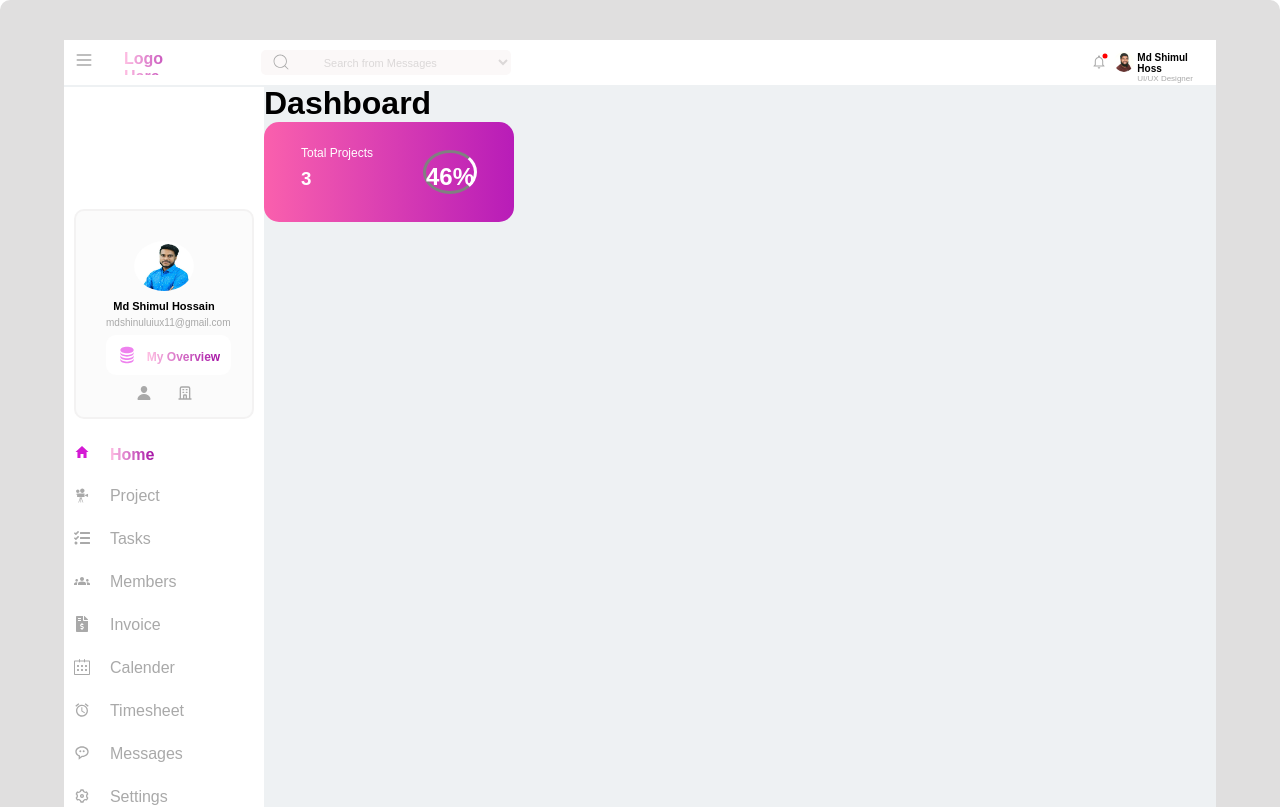
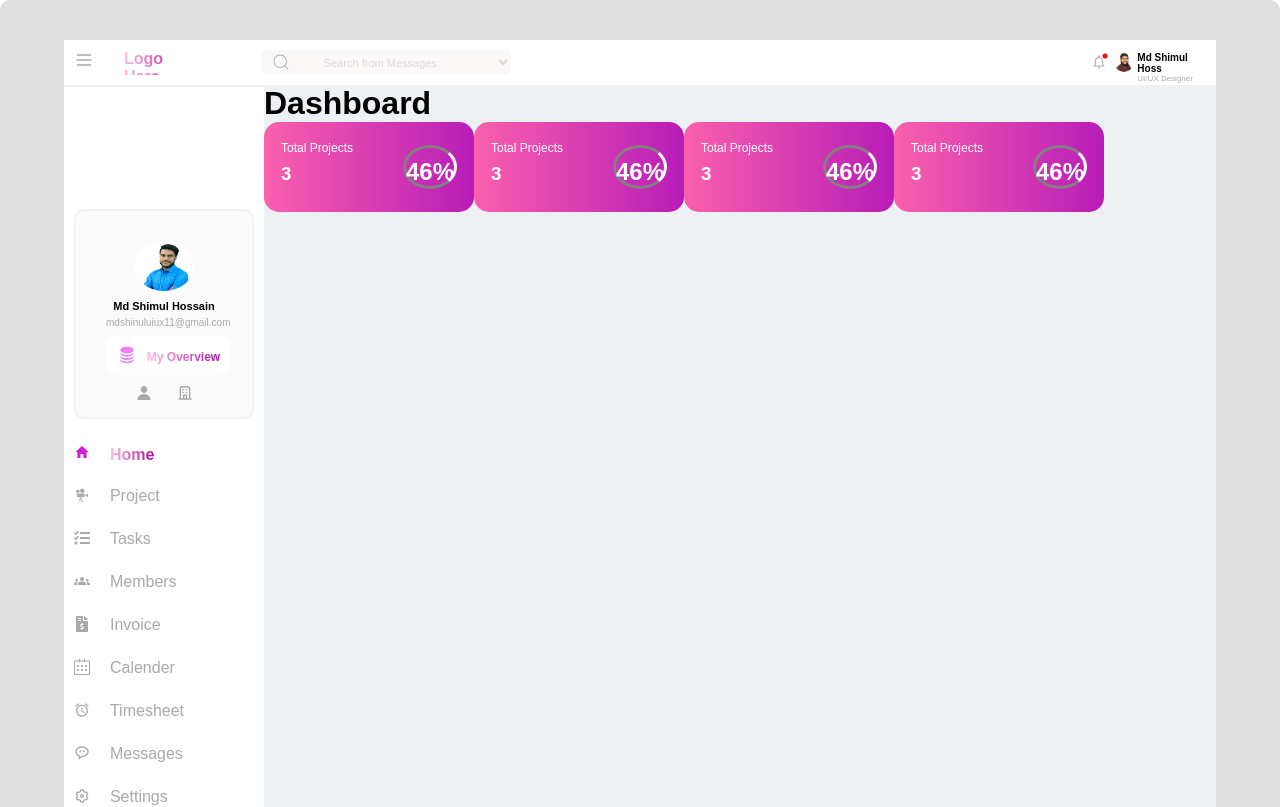
Before and after one commit to dantocome/reacttype-dashboard, a React (Vite) app: page / in a window 1280 px wide. Shown: the top 807 px of the page. Built offline with nearby package versions, Linux system fonts and the light colour scheme.

Commit message:
all added files

```diff
--- a/src/components/Header.tsx
+++ b/src/components/Header.tsx
@@ -98,6 +98,7 @@ const Header = () => {
         <div className="sections">
           <div className="board">
           <h1>Dashboard</h1>
+          <div className="rap">
           <div className="rating">
             <div className="rating-1">
               <div className="rank-one">
@@ -113,6 +114,52 @@ const Header = () => {
 
             </div>
           </div>
+          <div className="rating">
+            <div className="rating-1">
+              <div className="rank-one">
+              <p className='total'>Total Projects</p>
+              <h3>3</h3>
+              </div>
+              <div className="percent">
+              <div className="stroke">
+                <h2>46%</h2>
+                </div>
+
+              </div>
+
+            </div>
+          </div>
+          <div className="rating">
+            <div className="rating-1">
+              <div className="rank-one">
+              <p className='total'>Total Projects</p>
+              <h3>3</h3>
+              </div>
+              <div className="percent">
+              <div className="stroke">
+                <h2>46%</h2>
+                </div>
+
+              </div>
+
+            </div>
+          </div>
+          <div className="rating">
+            <div className="rating-1">
+              <div className="rank-one">
+              <p className='total'>Total Projects</p>
+              <h3>3</h3>
+              </div>
+              <div className="percent">
+              <div className="stroke">
+                <h2>46%</h2>
+                </div>
+
+              </div>
+
+            </div>
+            </div>
+          </div>
           </div>
         </div>
       </div>
--- a/src/components/component.css
+++ b/src/components/component.css
@@ -243,8 +243,8 @@ h3{
 }
 .rating-1{
     background: linear-gradient(to right, rgb(250, 96, 173), rgb(184, 28, 184));
-    width: 250px;
-    height: 100px;
+    width: 210px;
+    height: 90px;
     display: flex;
     gap: 50px;
     align-items: center;
@@ -268,3 +268,6 @@ h2{
 
 
  }
+ .rap{
+    display: flex;
+ }
```
